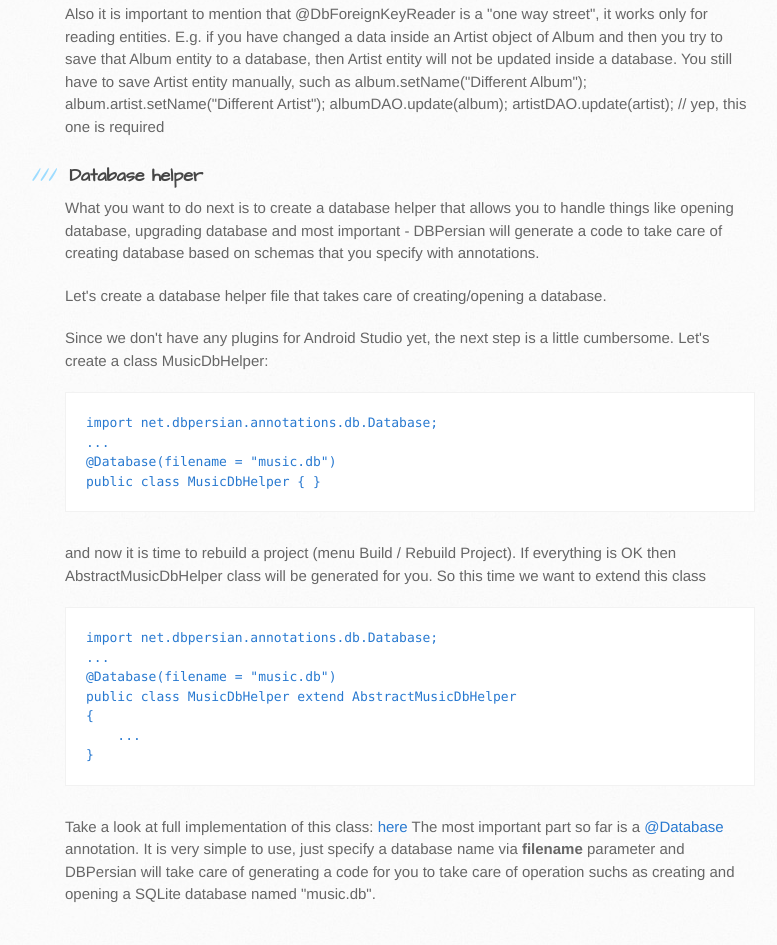
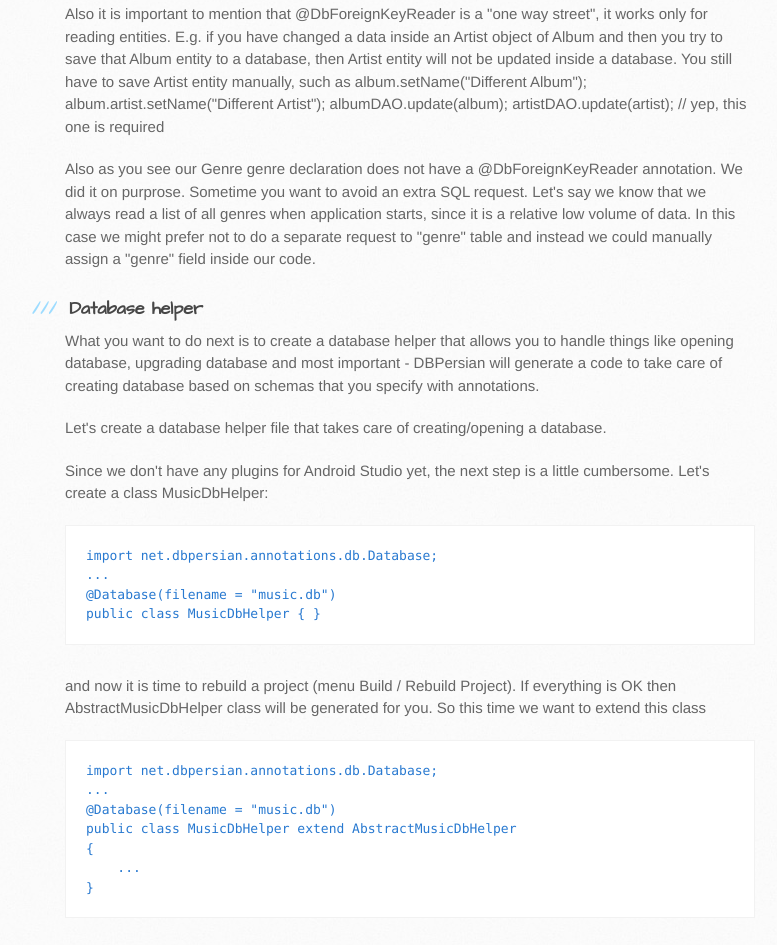
Before and after one commit to mobiletoly/dbpersian, a plain HTML site: page index.html in a window 1280 px wide. Shown: the part 3634-4579 px from the top of the page, without its empty margins (105-882 px from the left). Drawn offline with Linux system fonts and the light colour scheme.

```diff
--- a/index.html
+++ b/index.html
@@ -165,6 +165,10 @@ or (to fetch all field annotated by @DbForeignKeyReader if you have more than on
     albumDAO.update(album);
     artistDAO.update(artist);    // yep, this one is required</p>
 
+<p>Also as you see our
+    Genre genre
+declaration does not have a @DbForeignKeyReader annotation. We did it on purprose. Sometime you want to avoid an extra SQL request. Let's say we know that we always read a list of all genres when application starts, since it is a relative low volume of data. In this case we might prefer not to do a separate request to "genre" table and instead we could manually assign a "genre" field inside our code.</p>
+
 <h3>
 <a id="database-helper" class="anchor" href="#database-helper" aria-hidden="true"><span class="octicon octicon-link"></span></a>Database helper</h3>
 
```
Also changed, not shown: params.json (+1 -1 lines).
